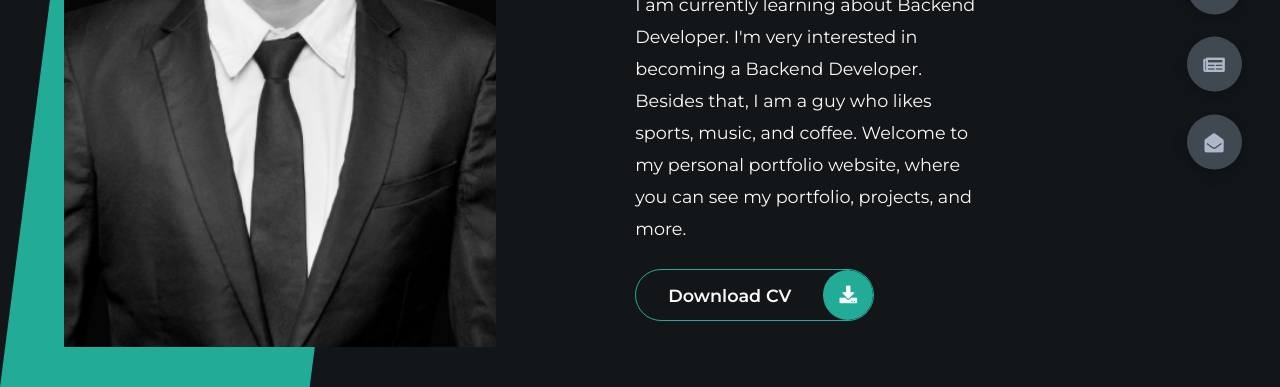
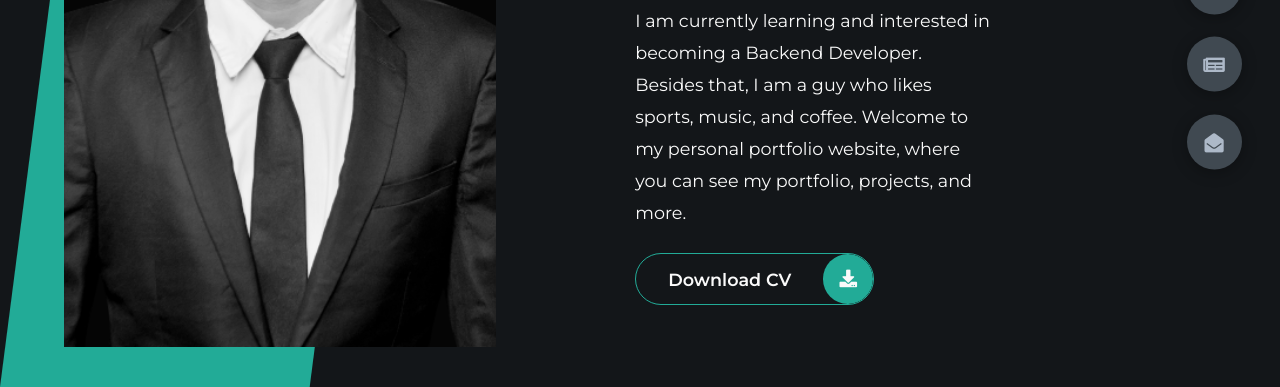
Before and after one commit to fatah-illah/my-portofolio-project, a plain HTML site: page index.html in a window 1280 px wide. Shown: the part 413-800 px from the top of the page. Drawn offline with Linux system fonts and the light colour scheme.

Commit message:
editing the code

```diff
--- a/index.html
+++ b/index.html
@@ -44,8 +44,8 @@
           </h1>
 
           <p>
-            I am currently learning about Backend Developer. I'm very interested in becoming a Backend Developer. Besides that, I am a guy who likes sports, music, and coffee. Welcome to my personal portfolio website, where you can see
-            my portfolio, projects, and more.
+            I am currently learning and interested in becoming a Backend Developer. Besides that, I am a guy who likes sports, music, and coffee. Welcome to my personal portfolio website, where you can see my portfolio, projects, and
+            more.
           </p>
 
           <div class="btn-con">
```
